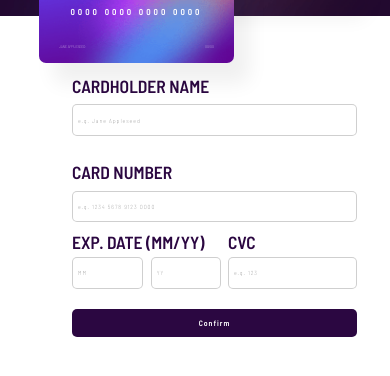
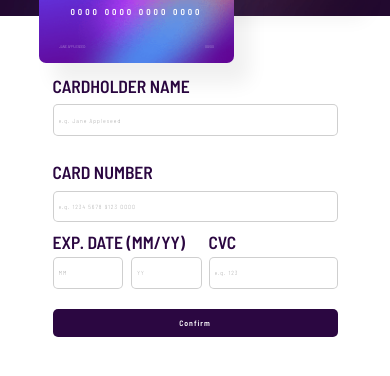
Before and after one commit to Dj-CHER/interactive-card-details-form-main, a plain HTML site: page index.html in a window 390 px wide. Shown: the part 140-516 px from the top of the page. Drawn offline with Linux system fonts and the light colour scheme.

Commit message:
Update index.css

```diff
--- a/index.css
+++ b/index.css
@@ -297,7 +297,7 @@ label
         display: flex;
         align-items: flex-start;
         justify-content: center;
-        margin-left: 10vw;
+        margin-left: 0vw;
         margin-top: 15vw;
     }
 
```
